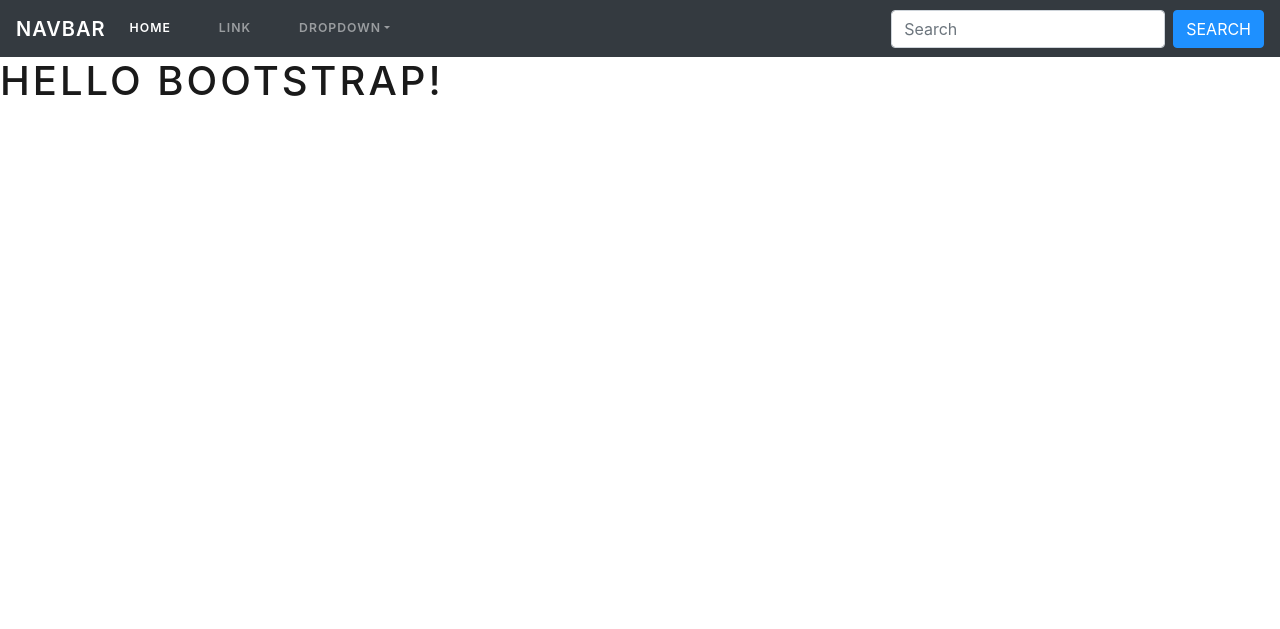
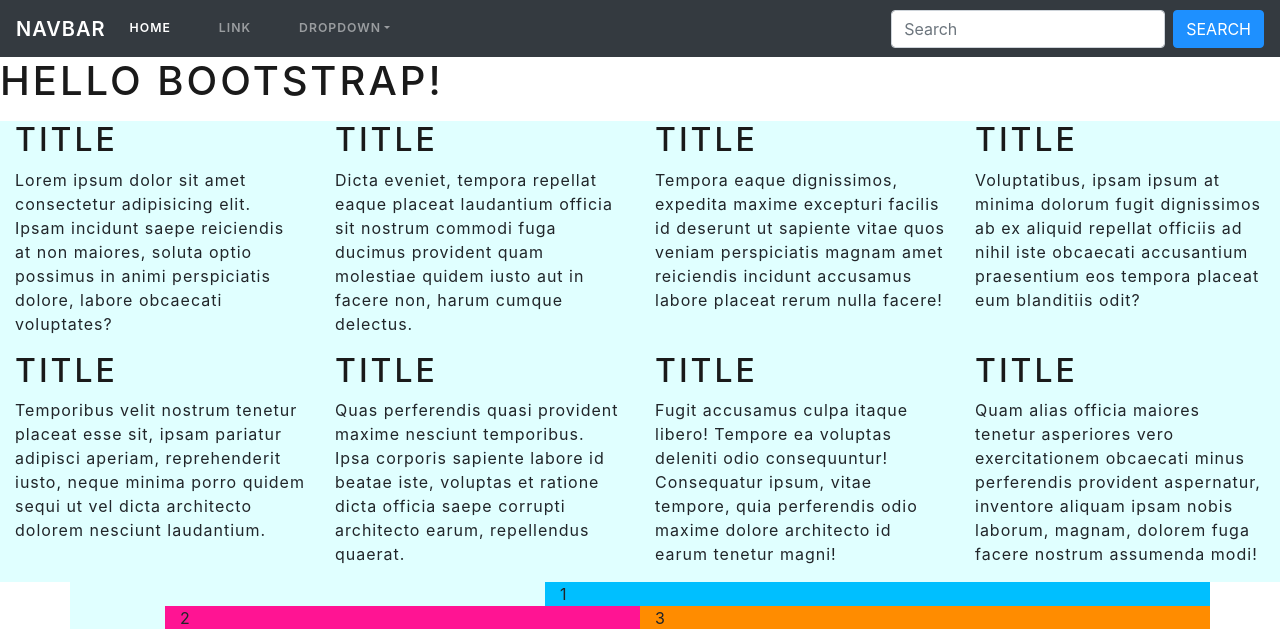
Before and after one commit to andrewkerr3956/Hofstra-Projects, a PHP site: the page made by Introduction to Bootstrap/index2.html in a window 1280 px wide. Shown: the top 629 px of the page. Before the commit the page ends 96 px from the top, so only its background shows below. Run offline with PHP 8.4, Linux system fonts and the light colour scheme; some libraries are stand-ins or nearby versions.

Commit message:
Completed Section 2 of Introduction to Bootstrap

```diff
--- a/Introduction to Bootstrap/css/style.css
+++ b/Introduction to Bootstrap/css/style.css
@@ -7,3 +7,45 @@
     background-color: deepskyblue;
     border-color: deepskyblue;
 }
+
+.first {
+    background-color: deepskyblue;
+}
+.second {
+    background-color: deeppink;
+}
+.third {
+    background-color: darkorange;
+}
+.row {
+    background-color: lightcyan;
+}
+
+.carousel {
+    width: 900px;
+}
+
+.carousel-control-prev,
+.carousel-control-next,
+.carousel-indicators {
+    background-color: rgba(0, 0, 0, 0.5);
+}
+
+.carousel-indicators li {
+    background-color: red;
+}
+
+.carousel-caption {
+    background-color: rgba(0, 0, 0, 0.4);
+}
+
+.carousel-caption h3,
+.carousel-caption p {
+    color: white;
+}
+
+.lightblue {
+    background-color: lightblue;
+    outline: 1px solid deepskyblue;
+    width: 250px;
+}
--- a/Introduction to Bootstrap/index2.html
+++ b/Introduction to Bootstrap/index2.html
@@ -48,6 +48,190 @@
     <h1>Hello Bootstrap!</h1>
     <ul class="js-github-container">
     </ul>
+    <div>
+        <div class="container-fluid">
+            <div class="row">
+                <section class="col-12 col-sm-6 col-md-4 col-lg-3">
+                    <h2>Title</h2>
+                    <p>Lorem ipsum dolor sit amet consectetur adipisicing elit. Ipsam incidunt saepe reiciendis at non
+                        maiores, soluta optio possimus in animi perspiciatis dolore, labore obcaecati voluptates?</p>
+                </section>
+                <section class="col-12 col-sm-6 col-md-4 col-lg-3">
+                    <h2>Title</h2>
+                    <p>Dicta eveniet, tempora repellat eaque placeat laudantium officia sit nostrum commodi fuga ducimus
+                        provident quam molestiae quidem iusto aut in facere non, harum cumque delectus.</p>
+                </section>
+                <section class="col-12 col-sm-6 col-md-4 col-lg-3">
+                    <h2>Title</h2>
+                    <p>Tempora eaque dignissimos, expedita maxime excepturi facilis id deserunt ut sapiente vitae quos
+                        veniam perspiciatis magnam amet reiciendis incidunt accusamus labore placeat rerum nulla facere!
+                    </p>
+                </section>
+                <section class="col-12 col-sm-6 col-md-4 col-lg-3">
+                    <h2>Title</h2>
+                    <p>Voluptatibus, ipsam ipsum at minima dolorum fugit dignissimos ab ex aliquid repellat officiis ad
+                        nihil iste obcaecati accusantium praesentium eos tempora placeat eum blanditiis odit?</p>
+                </section>
+                <section class="col-12 col-sm-6 col-md-4 col-lg-3">
+                    <h2>Title</h2>
+                    <p>Temporibus velit nostrum tenetur placeat esse sit, ipsam pariatur adipisci aperiam, reprehenderit
+                        iusto, neque minima porro quidem sequi ut vel dicta architecto dolorem nesciunt laudantium.</p>
+                </section>
+                <section class="col-12 col-sm-6 col-md-4 col-lg-3">
+                    <h2>Title</h2>
+                    <p>Quas perferendis quasi provident maxime nesciunt temporibus. Ipsa corporis sapiente labore id
+                        beatae
+                        iste, voluptas et ratione dicta officia saepe corrupti architecto earum, repellendus quaerat.
+                    </p>
+                </section>
+                <section class="col-12 col-sm-6 col-md-4 col-lg-3">
+                    <h2>Title</h2>
+                    <p>Fugit accusamus culpa itaque libero! Tempore ea voluptas deleniti odio consequuntur! Consequatur
+                        ipsum, vitae tempore, quia perferendis odio maxime dolore architecto id earum tenetur magni!</p>
+                </section>
+                <section class="col-12 col-sm-6 col-md-4 col-lg-3">
+                    <h2>Title</h2>
+                    <p>Quam alias officia maiores tenetur asperiores vero exercitationem obcaecati minus perferendis
+                        provident aspernatur, inventore aliquam ipsam nobis laborum, magnam, dolorem fuga facere nostrum
+                        assumenda modi!</p>
+                </section>
+            </div>
+        </div>
+    </div>
+    <div class="container">
+        <div class="row">
+            <div class="first col offset-md-5">1</div>
+        </div>
+        <div class="row">
+            <div class="second col-5 offset-1">2</div>
+            <div class="third col">3</div>
+        </div>
+    </div>
+    <div id="carouselId" class="carousel slide" data-ride="carousel">
+        <ol class="carousel-indicators">
+            <li data-target="#carouselId" data-slide-to="0" class="active"></li>
+            <li data-target="#carouselId" data-slide-to="1"></li>
+            <li data-target="#carouselId" data-slide-to="2"></li>
+        </ol>
+        <div class="carousel-inner" role="listbox">
+            <div class="carousel-item active">
+                <img src="http://unsplash.it/900/500?img:1" alt="First slide">
+                <div class="carousel-caption d-none d-md-block">
+                    <h3>First</h3>
+                    <p>Lorem ipsum dolor sit amet.</p>
+                </div>
+            </div>
+            <div class="carousel-item">
+                <img src="http://unsplash.it/900/500?img:2" alt="Second Slide">
+                <div class="carousel-caption d-none d-md-block">
+                    <h3>Second</h3>
+                    <p>Lorem ipsum dolor sit amet.</p>
+                </div>
+            </div>
+            <div class="carousel-item">
+                <img src="http://unsplash.it/900/500?img:3" alt="Third Slide">
+                <div class="carousel-caption d-none d-md-block">
+                    <h3>Third</h3>
+                    <p>Lorem ipsum dolor sit amet.</p>
+                </div>
+            </div>
+        </div>
+        <a class="carousel-control-prev" href="#carouselId" role="button" data-slide="prev">
+            <span class="carousel-control-prev-icon" aria-hidden="true"></span>
+            <span class="sr-only">Previous</span>
+        </a>
+        <a class="carousel-control-next" href="#carouselId" role="button" data-slide="next">
+            <span class="carousel-control-next-icon" aria-hidden="true"></span>
+            <span class="sr-only">Next</span>
+        </a>
+    </div>
+    <!--
+    Add a margin of 1.5rem to a div
+-->
+    <div class="m-4">Margin 1.5rem</div>
+    <!--
+    Add a top and bottom margin of 0.5rem to a div
+    with class container-fluid
+-->
+    <div class="container-fluid my-2">Container Fluid, Top and Bottom margin 0.5rem</div>
+    <!--
+    Add a right padding of 0.25rem to a div
+-->
+    <div class="pr-1">Exercise 4</div>
+    <div class="mr-1">Margin right with 0.25rem</div>
+    <!--
+    Add a 1rem padding to a div, but only on screen
+    sizes lg and xl
+-->
+    <div class="p-lg-3">Exercise 5</div>
+    <div class="mr-lg-3">Margin right with 1.5rem </div>
+    <!--
+    Add a 1rem padding to a div, but only on screen
+    sizes xs, sm, and md
+-->
+    <div class="p-3 p-lg-0">Exercise 6</div>
+    <div class="mr-3 mr-lg-0">Margin right of 1rem; screen sizes of large or greater will have 0.</div>
+    <main class="container-fluid">
+        <h1>Bootstrap experiment</h1>
+        <div class="d-flex justify-content-start">
+            <div class="lightblue col-1">1</div>
+            <div class="lightblue col-2">2</div>
+            <div class="lightblue col-1">1</div>
+        </div>
+        <div class="d-flex justify-content-end">
+            <div class="lightblue col-1">1</div>
+            <div class="lightblue col-2">2</div>
+            <div class="lightblue col-1">1</div>
+        </div>
+        <div class="d-flex justify-content-center">
+            <div class="lightblue col-1">1</div>
+            <div class="lightblue col-2">2</div>
+            <div class="lightblue col-1">1</div>
+        </div>
+        <div class="d-flex justify-content-between">
+            <div class="lightblue col-1">1</div>
+            <div class="lightblue col-2">2</div>
+            <div class="lightblue col-1">1</div>
+        </div>
+        <div class="d-flex justify-content-around">
+            <div class="lightblue col-1">1</div>
+            <div class="lightblue col-2">2</div>
+            <div class="lightblue col-1">1</div>
+        </div>
+        <div class="d-flex m-2">
+            <div class="lightblue">1</div>
+            <div class="lightblue">2</div>
+            <div class="lightblue">3</div>
+            <div class="lightblue">4</div>
+            <div class="lightblue">5</div>
+            <div class="lightblue">6</div>
+            <div class="lightblue">7</div>
+            <div class="lightblue">8</div>
+            <div class="lightblue">9</div>
+        </div>
+        <div class="d-flex flex-wrap m-2">
+            <div class="lightblue">1</div>
+            <div class="lightblue">2</div>
+            <div class="lightblue">3</div>
+            <div class="lightblue">4</div>
+            <div class="lightblue">5</div>
+            <div class="lightblue">6</div>
+            <div class="lightblue">7</div>
+            <div class="lightblue">8</div>
+            <div class="lightblue">9</div>
+        </div>
+        <div class="d-flex flex-wrap flex-lg-nowrap m-2">
+            <div class="lightblue">1</div>
+            <div class="lightblue">2</div>
+            <div class="lightblue">3</div>
+            <div class="lightblue">4</div>
+            <div class="lightblue">5</div>
+            <div class="lightblue">6</div>
+            <div class="lightblue">7</div>
+            <div class="lightblue">8</div>
+            <div class="lightblue">9</div>
+        </div>
+    </main>
     <!-- Optional JavaScript -->
     <!-- jQuery first, then Popper.js, then Bootstrap JS -->
     <script src="https://code.jquery.com/jquery-3.6.0.js"
```
